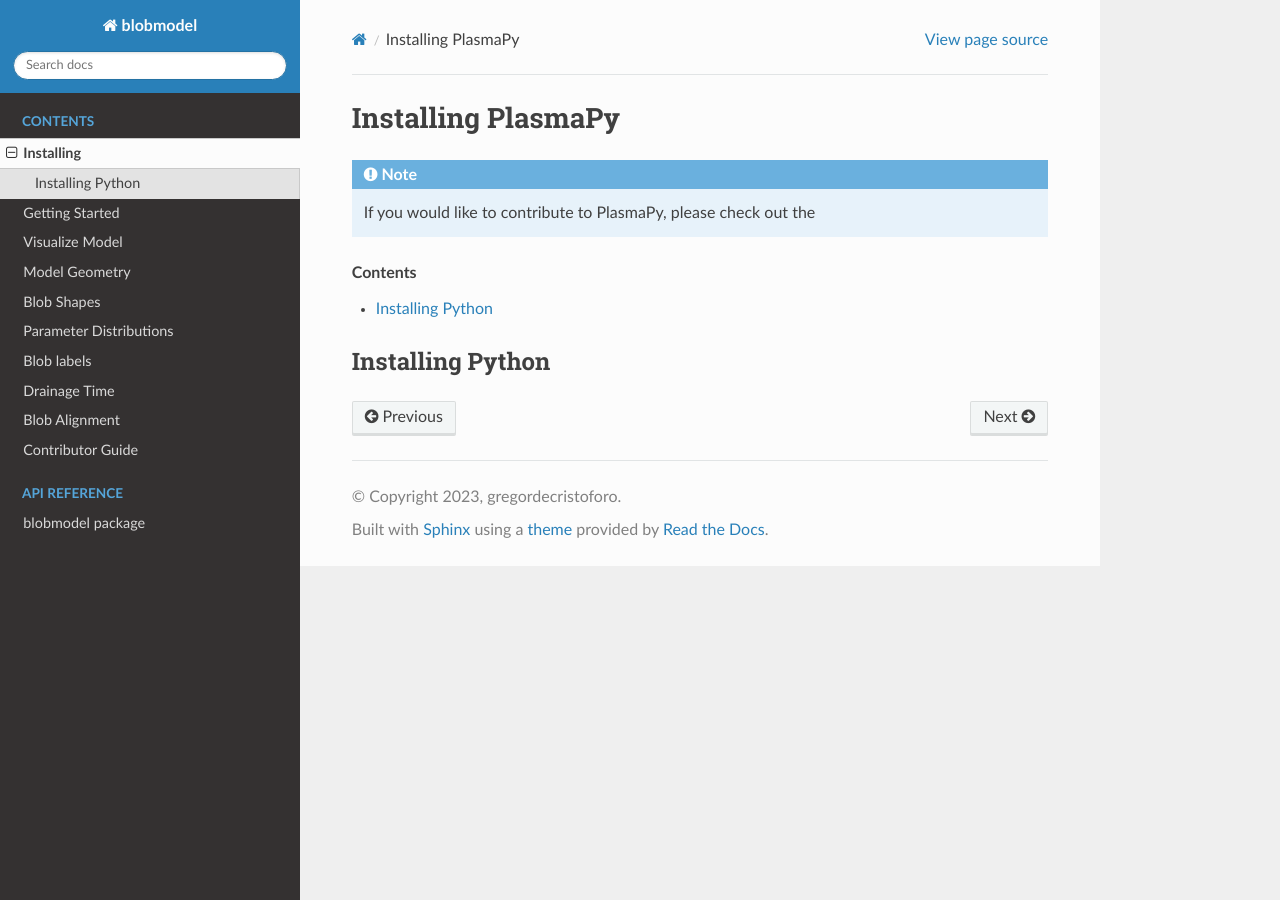
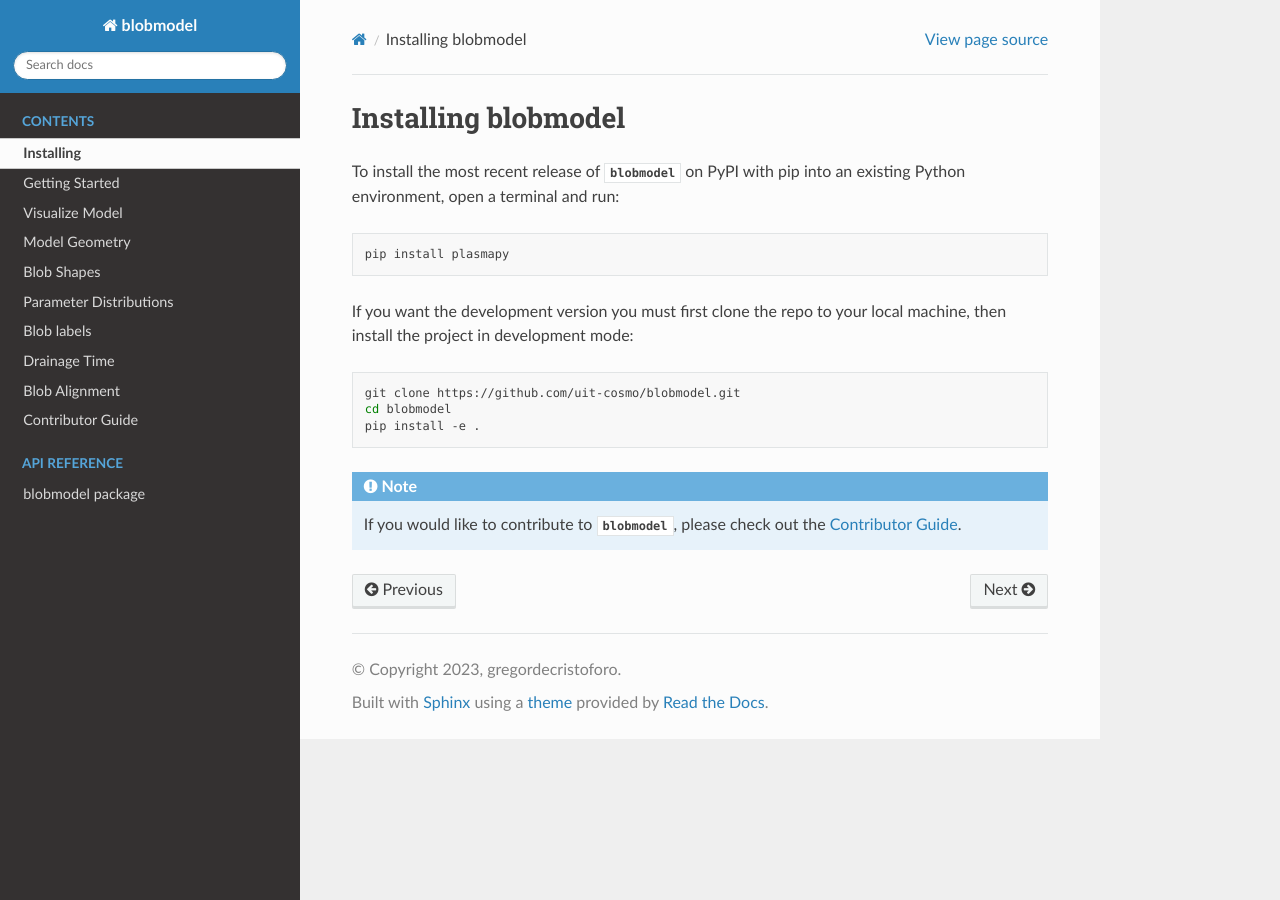
Before and after one commit to uit-cosmo/blobmodel, a Sphinx documentation site: the page built from docs/install.rst, in a window 1280 px wide. Built offline with Sphinx 7.4.7 and the Read the Docs theme 2.0.0, drawn with Linux system fonts in a browser that asks for light colours.

Commit message:
install section finished

```diff
--- a/docs/contributor_guide.rst
+++ b/docs/contributor_guide.rst
@@ -1,3 +1,5 @@
+.. _contributor-guide:
+
 Contributor Guide
 =================
 
--- a/docs/install.rst
+++ b/docs/install.rst
@@ -1,15 +1,24 @@
-.. _plasmapy-install:
+.. _blobmodel-install:
 
-*******************
-Installing PlasmaPy
-*******************
+********************
+Installing blobmodel
+********************
+
+To install the most recent release of :py:mod:`blobmodel` on PyPI with pip into
+an existing Python environment, open a terminal and run:
+
+.. code-block:: bash
+
+   pip install plasmapy
+
+If you want the development version you must first clone the repo to your local machine, then install the project in development mode:
+
+.. code-block:: bash
+
+  git clone https://github.com/uit-cosmo/blobmodel.git
+  cd blobmodel
+  pip install -e .
 
 .. note::
 
-   If you would like to contribute to PlasmaPy, please check out the
-
-.. contents:: Contents
-   :local:
-
-Installing Python
-=================
+   If you would like to contribute to :py:mod:`blobmodel`, please check out the :ref:`contributor-guide`.
```
